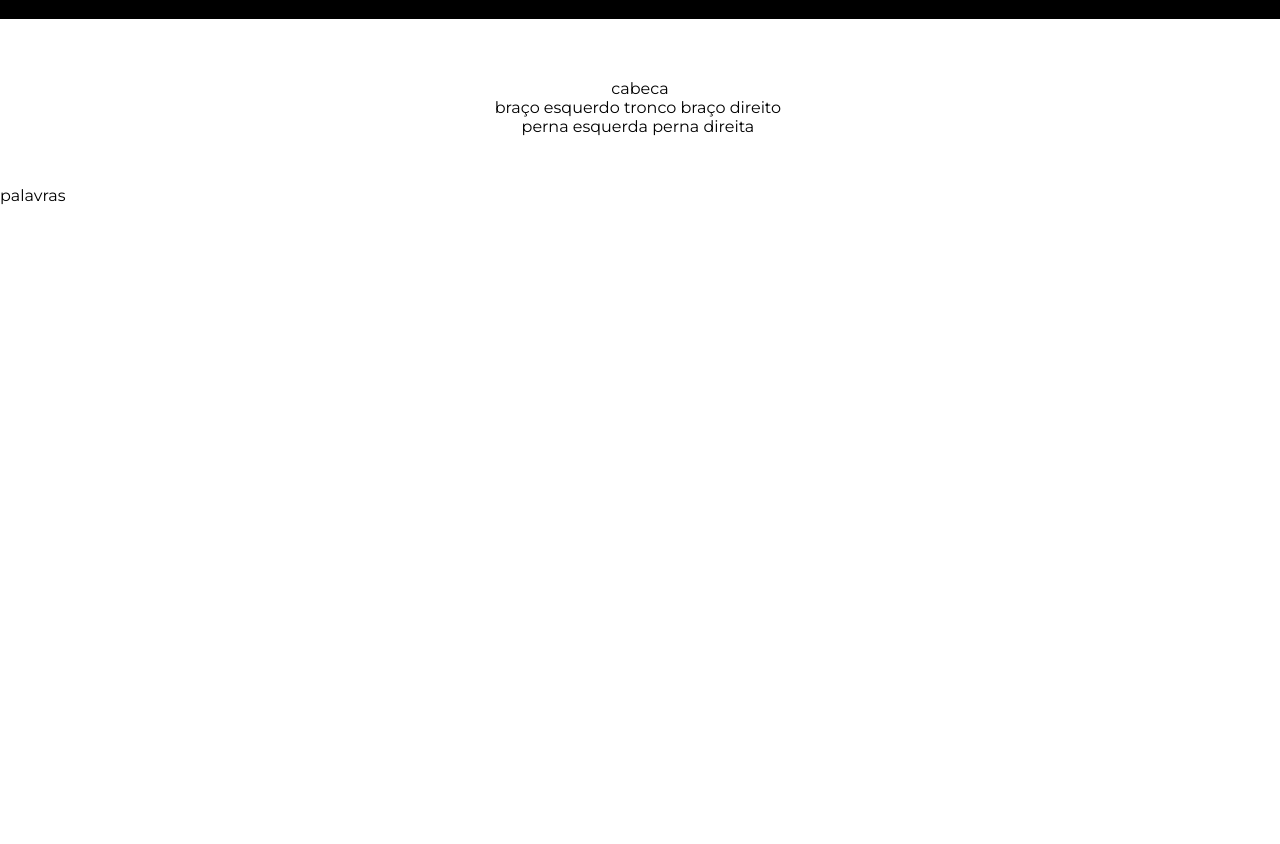
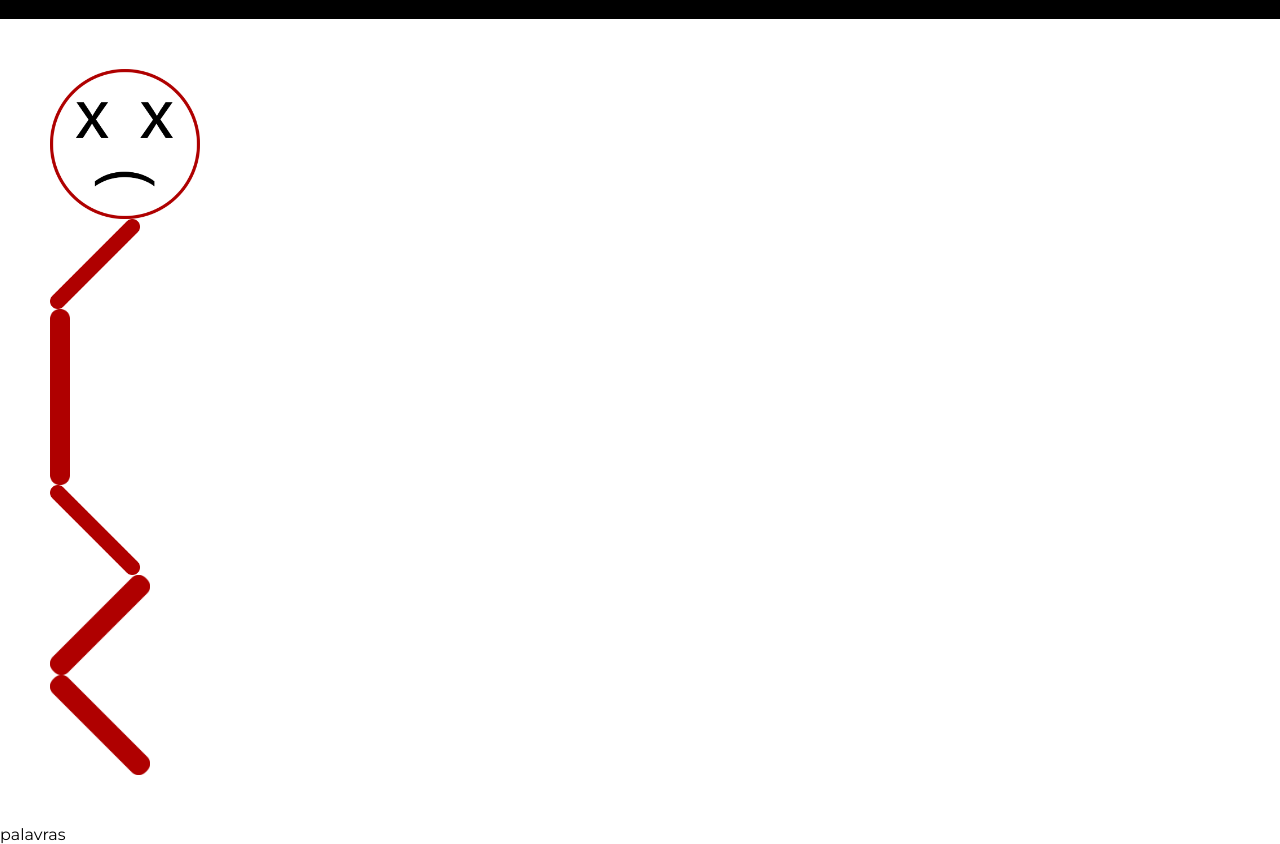
Before and after one commit to Giovannavd/Jodo-da-Forca, a plain HTML site: page index.html in a window 1280 px wide. Shown: the part 63-907 px from the top of the page. Before the commit the page ends 800 px from the top, so only its background shows below. Drawn offline with Linux system fonts and the light colour scheme.

Commit message:
inicio html,CSS e JS

```diff
--- a/index.html
+++ b/index.html
@@ -1,5 +1,6 @@
 <!DOCTYPE html>
 <html lang="pt-br">
+
 <head>
     <meta charset="UTF-8">
     <meta name="viewport" content="width=device-width, initial-scale=1.0">
@@ -9,42 +10,44 @@
     <link rel="stylesheet" href="style.css">
     <script defer src="script.js"></script>
 </head>
+
 <body>
     <header>
         <h1>JOGO DA FORCA</h1>
     </header>
     <main>
-        <div id="cabeca">cabeca
-            <img src="" alt="">
+        <div id="cabeca">
+            <img src="cabeça.png" alt="">
         </div>
 
-        <section class="tronco">
-            <div id="bracoe" >braço esquerdo
-                <img src="" alt="">
-            </div>
 
-            <div id="tronco">tronco
-                <img src="" alt="">
-            </div>
+    <section class="corpo-cima">
+        <div id="bracod">
+            <img src="Braço Direito.png" alt="">
+        </div>
 
-            <div id="bracod">braço direito
-                <img src="" alt="">
-            </div>
-        </section>
+        <div id="tronco">
+            <img src="corpo.png" alt="">
+        </div>
 
+        <div id="bracoe">
+            <img src="Braço Esquerdo.png" alt="">
+        </div>
 
-        <section class="pernas">
-            <div id="pernae">perna esquerda
-                <img src="" alt="">
-            </div>
+    </section>
 
-            <div id="pernad">perna direita
-                <img src="" alt="">
-            </div>
-        </section>
+     <div id="pernad">
+        <img src="Perna Esquerda.png" alt="">
+     </div>
+
+        <div id="pernae">
+            <img src="Perna Direita.png" alt="">
+        </div>
+
 
     </main>
 
     <section class="palavras">palavras</section>
 </body>
+
 </html>
--- a/script.js
+++ b/script.js
@@ -0,0 +1,27 @@
+let palavras = [`girassol`,`maracujá`,`palmeira`,`melancia`,`mandioca`,`guepardo`,`avestruz`,`elefante`];
+
+let aleatorio = function (min, max){
+    return Math.floor(Math.random() * (max - min)) - min;
+}
+
+let respostas = palavras [aleatorio(0,palavras.length -1)];
+
+prompt(`A palavra tem 8 letras, e o tema é Natureza!${resposta}`);
+
+let i = 0;
+
+while (i <= 5){
+
+    if(palavras.includes == resposta){
+        alert("Você está certo!")
+
+        while
+    }
+
+    else{
+        alert("Você está errado");
+        prompt(`A palavra tem 8 letras, e o tema é Natureza!${resposta}`)
+    }
+
+    i++
+}
--- a/style.css
+++ b/style.css
@@ -17,30 +17,78 @@ header{
 /* MAIN (CORPO DO BONECO) */
 main{
     padding: 50px;
+    text-align: center;
+}
+
+#corpo-cima{
+    width:100px;
+    height:100px;
+    position:absolute;
+    top:50%;
+    left:50%;
+    margin-top:-50px;
+    margin-left:-50px
 }
 
 /* CABEÇA */
-#cabeca{
-    align-items: center;
+#cabeca img{
     display: flex;
+    flex-direction: row;
+    flex-wrap: nowrap;
     justify-content: center;
-    margin-top: 10px;
+    text-align: center;
+    width: auto;
+    height: 150px;
 }
 
-/* TRONCO: BRAÇOS E TRONCO */
-.tronco{
-        display: flex;
-        flex-direction: row;
-        flex-wrap: nowrap;
-        justify-content: center;
+
+/* TRONCO */
+#tronco img{
+    display: flex;
+    flex-direction: row;
+    flex-wrap: nowrap;
+    justify-content: center;
+    width: 20px;
+    height: auto;
+}
+
+/* BRAÇOS */
+#bracoe img{
+    display: flex;
+	flex-direction: row;
+	flex-wrap: wrap;
+	justify-content: space-around;
+	align-items: center;
+	align-content: space-around;
+    width: 90px;
+    height: auto;
+}
+
+#bracod img{
+    display: flex;
+    flex-direction: row;
+    justify-content: space-around   ;
+    width: 90px;
+    height: auto;
 }
 
 /* PERNAS */
-.pernas{
-        display: flex;
-        flex-direction: row;
-        flex-wrap: nowrap;
-        justify-content: center;
+#pernad img{
+    display: flex;
+    flex-direction: row;
+    flex-wrap: nowrap;
+    justify-content: center;
+    width: 100px;
+    height: auto;
+}
+
+#pernae img{
+    display: flex;
+    flex-direction: row;
+    flex-wrap: nowrap;
+    justify-content: center;
+    width: 100px;
+    height: auto;
 }
 
 /* PALAVRAS */
```
Also changed, not shown: Braço Direito.png (added), Braço Esquerdo.png (added), Perna Direita.png (added), Perna Esquerda.png (added), cabeça.png (added), corpo.png (added).
